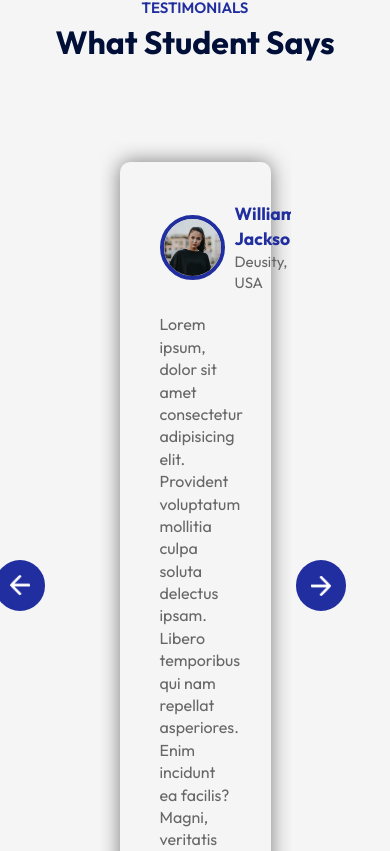
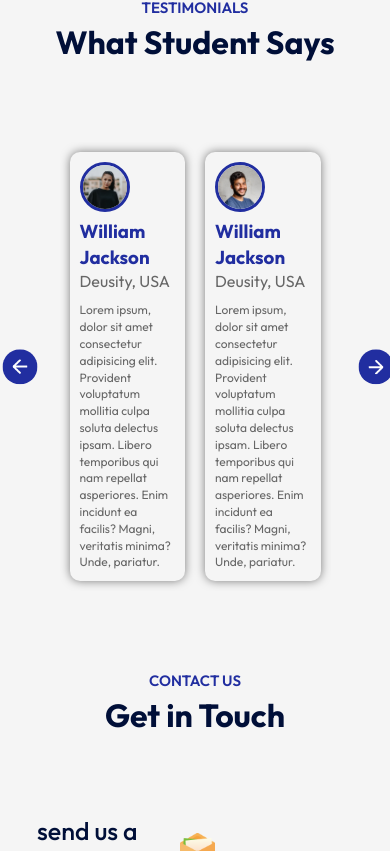
Before and after one commit to panneerselvam999/Profile-react, a React (Vite) app: page / in a window 390 px wide. Shown: the part 3713-4564 px from the top of the page. Built offline with nearby package versions, Linux system fonts and the light colour scheme.

Commit message:
res Testimonials

```diff
--- a/src/Components/Testimonials/Testimonials.css
+++ b/src/Components/Testimonials/Testimonials.css
@@ -4,12 +4,25 @@
     position: relative;
 }
 
-.next-btn,
+/* .next-btn,
 .back-btn {
     position: absolute;
     top: 50%;
     right: 0;
     transform: translate(-50%);
+    padding: 15px;
+    width: 50px;
+    border-radius: 50%;
+    cursor: pointer;
+    background: #212ea0;
+} */
+.next-btn,
+.back-btn {
+    position: absolute;
+    top: 50%;
+    /* left: 50%; */
+    right: -40px;
+    transform: translate(-50%, -50%);
     padding: 15px;
     width: 50px;
     border-radius: 50%;
@@ -41,7 +54,8 @@
 }
 
 .slide {
-    box-shadow: 0 0 20px rgba(0, 0, 0, 0.5);
+    box-shadow: 0 0 10px rgba(1, 1, 0, 0.5);
+
     padding: 40px;
     border-radius: 10px;
     color: #676767;
@@ -53,7 +67,6 @@
     border-radius: 50%;
     margin-right: 10px;
     border: 4px solid #212ea0;
-
 }
 
 .user-info {
@@ -66,3 +79,46 @@
 .user-info h3 {
     color: #212ea0;
 }
+
+/* ------------------------ Media query ---------------------- */
+
+@media (max-width: 800px) {
+    .testimonials {
+        padding: 0 40px;
+    }
+
+    .next-btn,
+    .back-btn {
+        padding: 10px;
+        width: 35px;
+    }
+
+    .testimonials ul li {
+        padding: 10px;
+    }
+
+    .slide {
+        padding: 10px;
+    }
+
+    .slide img {
+        width: 50px;
+        border: 3px solid #212ea0;
+    }
+}
+
+@media (max-width: 600px) {
+    .user-info {
+        display: block;
+        margin-bottom: 10px;
+        font-size: 12px;
+    }
+
+    .user-info {
+        font-size: 16px;
+    }
+
+    .slide p {
+        font-size: 12px;
+    }
+}
```
Also changed, not shown: src/Components/Testimonials/Testimonials.jsx (+1 -8 lines).
